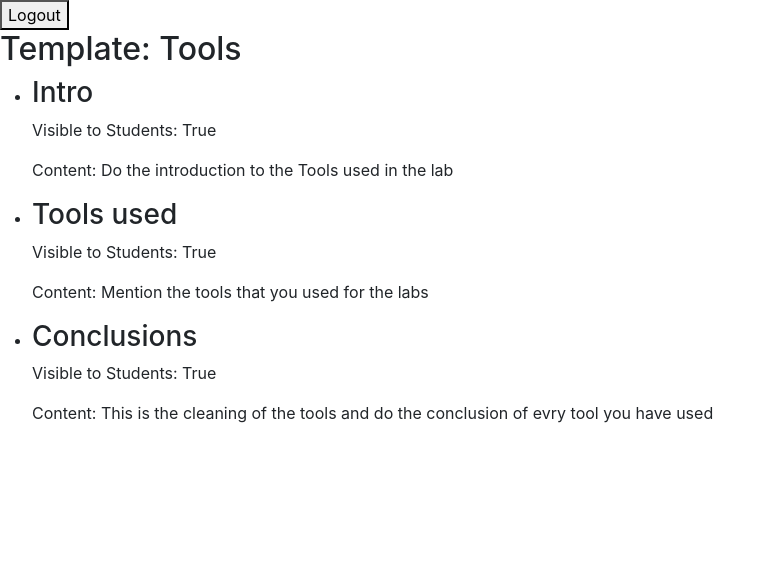
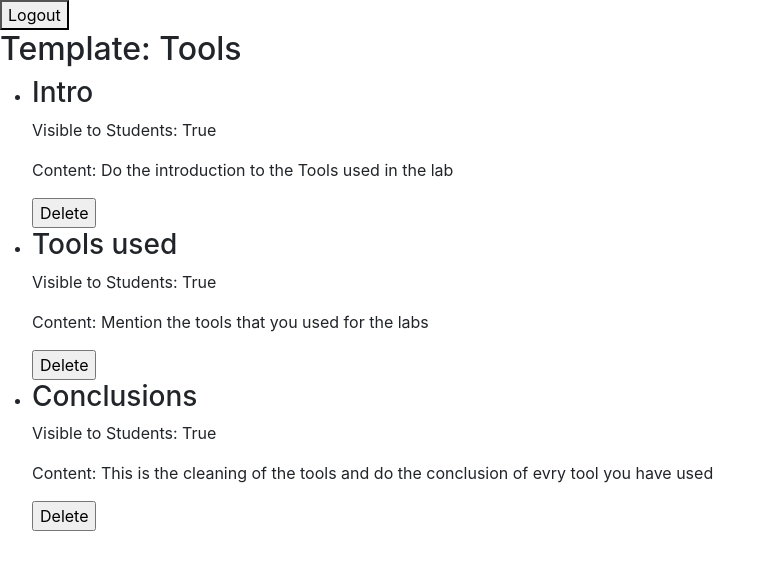
Before and after one commit to RbenMoise/dlab, a Django app: page /users/lab_template/9/ in a window 1280 px wide. Shown: the part 56-626 px from the top of the page, without its empty margins (0-776 px from the left). Run offline with Django 5.2, Linux system fonts and the light colour scheme; data comes from the database, SQL or seed files in the repository; both versions use the stored data as it was after the commit; some libraries are stand-ins or nearby versions.

Commit message:
can delete template

```diff
--- a/maabaraconn/users/templates/users/template_details.html
+++ b/maabaraconn/users/templates/users/template_details.html
@@ -11,12 +11,17 @@
 <ul>
   {% for section in sections %}
   <li>
-    {% comment %}
-    <h3>{{ section.title }}</h3>
-    {% endcomment %}
     <h3>{{ section.section_type }}</h3>
     <p>Visible to Students: {{ section.visible_to_students }}</p>
     <p>Content: {{ section.content }}</p>
+    <!-- Display section details here -->
+    <form
+      action="{% url 'delete_section' lab_template_id=template.id section_id=section.id %}"
+      method="post"
+    >
+      {% csrf_token %}
+      <input type="submit" value="Delete" />
+    </form>
   </li>
   {% endfor %}
 </ul>
--- a/maabaraconn/users/urls.py
+++ b/maabaraconn/users/urls.py
@@ -57,7 +57,8 @@ urlpatterns = [
          views.delete_section_type, name='delete_section_type'),
     path('lab_template/<int:lab_template_id>/',
          views.view_template_details, name='view_template_details'),
-
+    path('lab_template/<int:lab_template_id>/delete_section/<int:section_id>/',
+         views.delete_section, name='delete_section'),
 
 
 ]
--- a/maabaraconn/users/views.py
+++ b/maabaraconn/users/views.py
@@ -430,3 +430,14 @@ def view_template_details(request, lab_template_id):
         'sections': sections,
     }
     return render(request, 'users/template_details.html', context)
+
+
+def delete_section(request, lab_template_id, section_id):
+    section = get_object_or_404(
+        TemplateSection, id=section_id, lab_template_id=lab_template_id)
+    if request.method == "POST":
+        section.delete()
+        return redirect('view_template_details', lab_template_id=lab_template_id)
+    else:
+        # Confirm deletion page (optional)
+        return render(request, 'your_app_name/confirm_delete.html', {'section': section})
```
Also changed, not shown: maabaraconn/db.sqlite3.
